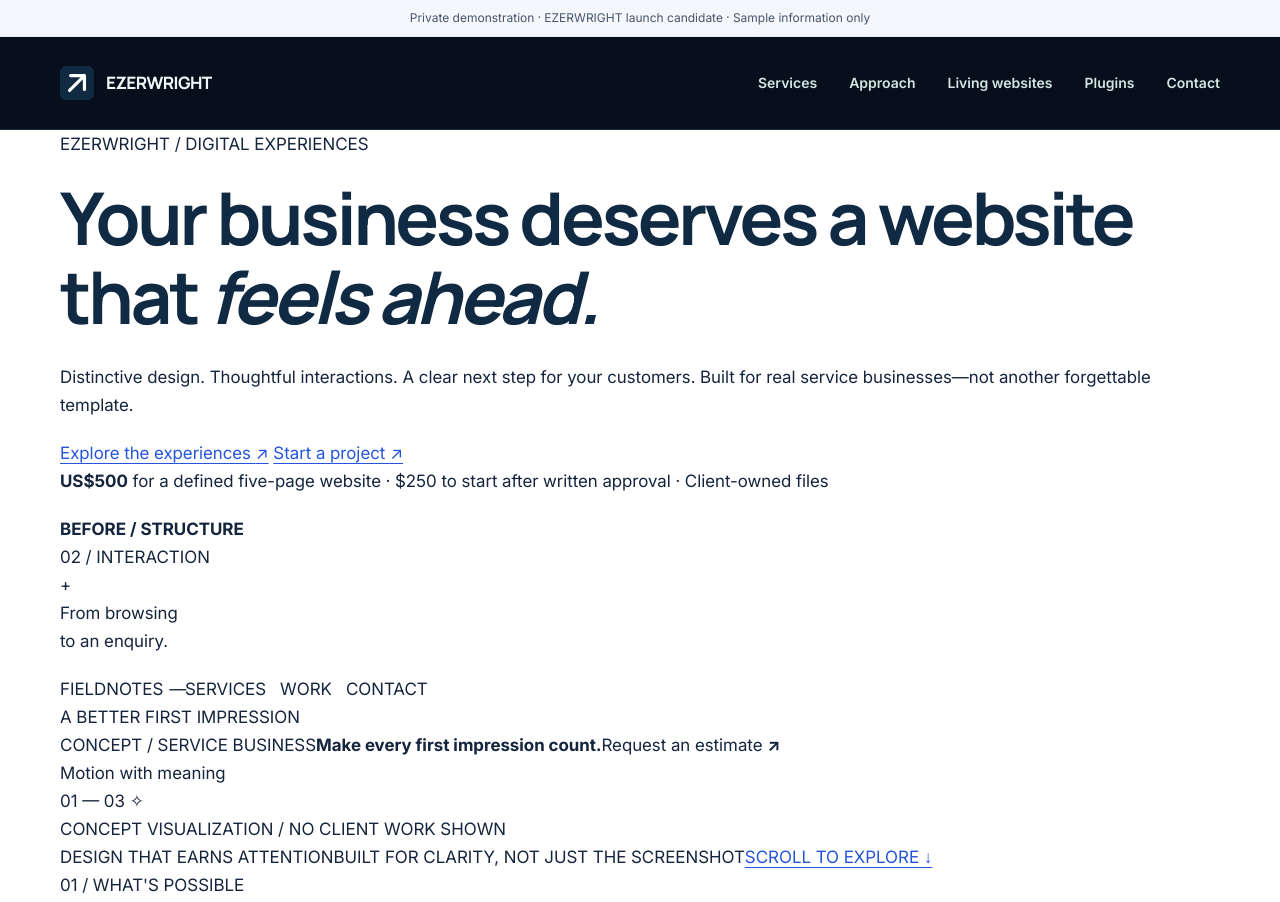
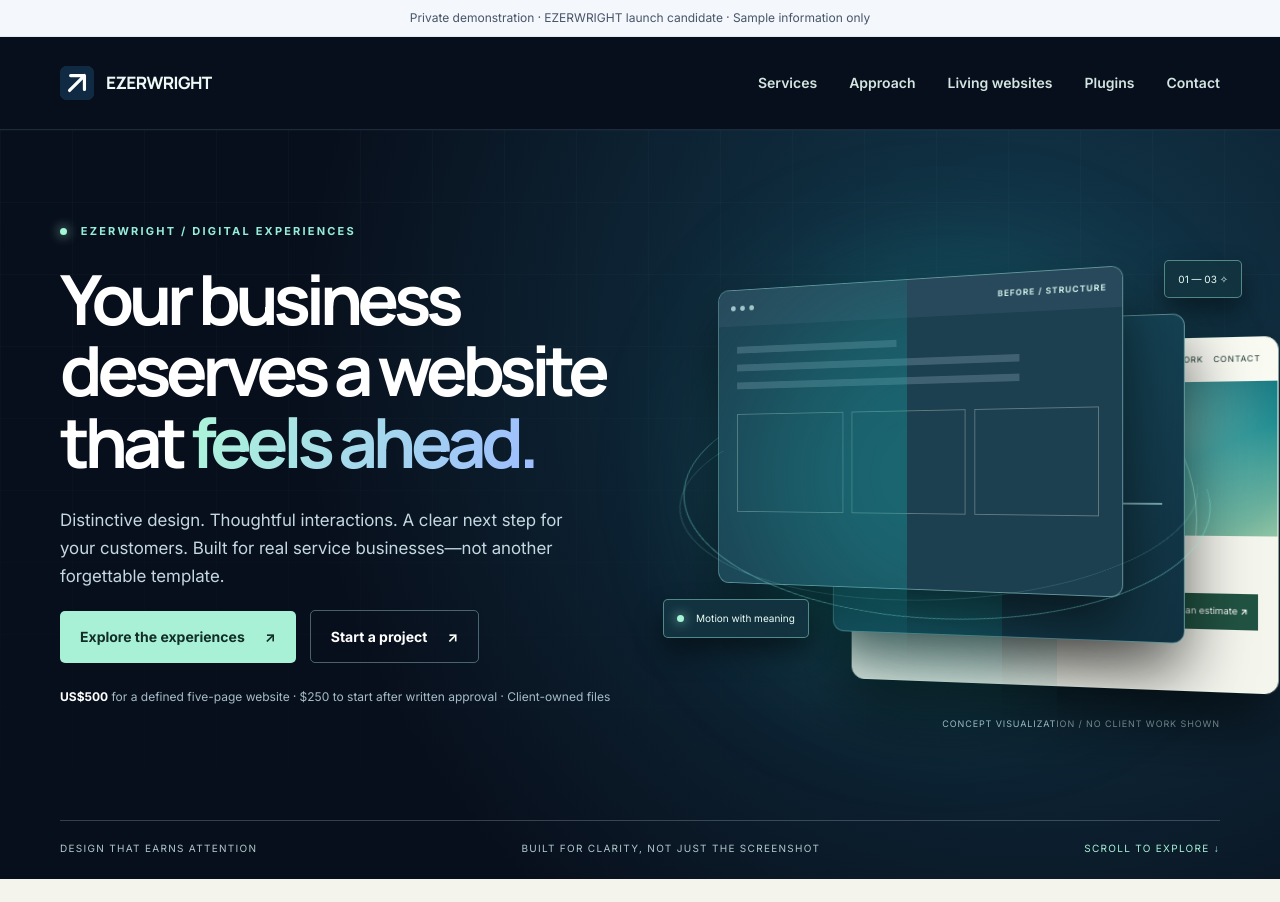
Before and after one commit to tituswas/ezerwright-site, an Astro site: page / in a window 1280 px wide. Shown: the top 902 px of the page. Built offline with nearby package versions, Linux system fonts and the light colour scheme; Astro itself is replaced by a stand-in of ours.

Commit message:
perf: load homepage art only for the homepage route

```diff
--- a/src/layouts/Layout.astro
+++ b/src/layouts/Layout.astro
@@ -9,4 +9,4 @@ const title=page.title.includes(site.name)?page.title:`${page.title} | ${site.na
 const theme=['ink','accent','surface','text'].map(k=>`--${k}:${site.theme[k]}`).join(';');
 const schema={ '@context':'https://schema.org','@type':'WebSite',name:site.name,url:site.origin};
 ---
-<!doctype html><html lang="en" style={theme}><head><meta charset="utf-8"/><meta name="viewport" content="width=device-width, initial-scale=1"/><title>{title}</title><meta name="description" content={page.description}/><meta name="robots" content={site.mode==='demo'?'noindex, nofollow':'index, follow'}/><meta name="color-scheme" content="light"/><link rel="canonical" href={canonical}/><meta property="og:type" content="website"/><meta property="og:title" content={title}/><meta property="og:description" content={page.description}/><meta property="og:url" content={canonical}/><meta property="og:image" content={new URL('/og-card.svg',site.origin).href}/><link rel="icon" href="/favicon.svg" type="image/svg+xml"/>{site.template!=='client'&&page.slug!==''&&<><link rel="stylesheet" href="/interior-opening.css"/><link rel="stylesheet" href="/agency-interiors.css"/></>}<link rel="preload" href="/fonts/manrope.woff" as="font" type="font/woff" crossorigin/><script type="application/ld+json" set:html={JSON.stringify(schema).replace(/</g,'\u003c')}></script><script src="/ui.js" defer></script>{site.mode==='production'&&<script src="https://challenges.cloudflare.com/turnstile/v0/api.js" async defer></script>}</head><body><Header current={page.slug}/><main id="main" tabindex="-1"><slot/></main><Footer/></body></html>
+<!doctype html><html lang="en" style={theme}><head><meta charset="utf-8"/><meta name="viewport" content="width=device-width, initial-scale=1"/><title>{title}</title><meta name="description" content={page.description}/><meta name="robots" content={site.mode==='demo'?'noindex, nofollow':'index, follow'}/><meta name="color-scheme" content="light"/><link rel="canonical" href={canonical}/><meta property="og:type" content="website"/><meta property="og:title" content={title}/><meta property="og:description" content={page.description}/><meta property="og:url" content={canonical}/><meta property="og:image" content={new URL('/og-card.svg',site.origin).href}/><link rel="icon" href="/favicon.svg" type="image/svg+xml"/>{site.template!=='client'&&page.slug===''&&<link rel="stylesheet" href="/cinematic-home.css"/>}{site.template!=='client'&&page.slug!==''&&<><link rel="stylesheet" href="/interior-opening.css"/><link rel="stylesheet" href="/agency-interiors.css"/></>}<link rel="preload" href="/fonts/manrope.woff" as="font" type="font/woff" crossorigin/><script type="application/ld+json" set:html={JSON.stringify(schema).replace(/</g,'\u003c')}></script><script src="/ui.js" defer></script>{site.mode==='production'&&<script src="https://challenges.cloudflare.com/turnstile/v0/api.js" async defer></script>}</head><body><Header current={page.slug}/><main id="main" tabindex="-1"><slot/></main><Footer/></body></html>
```
